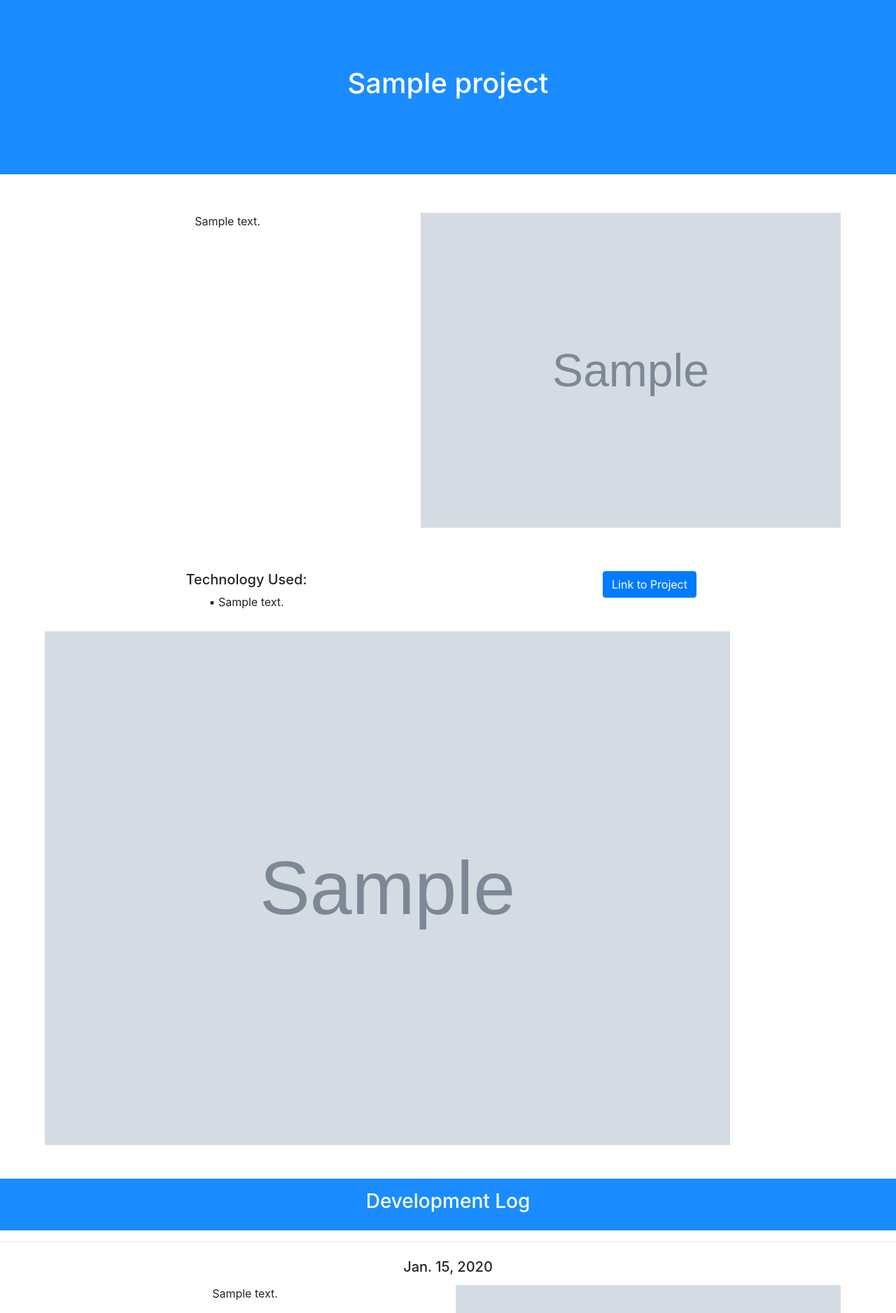
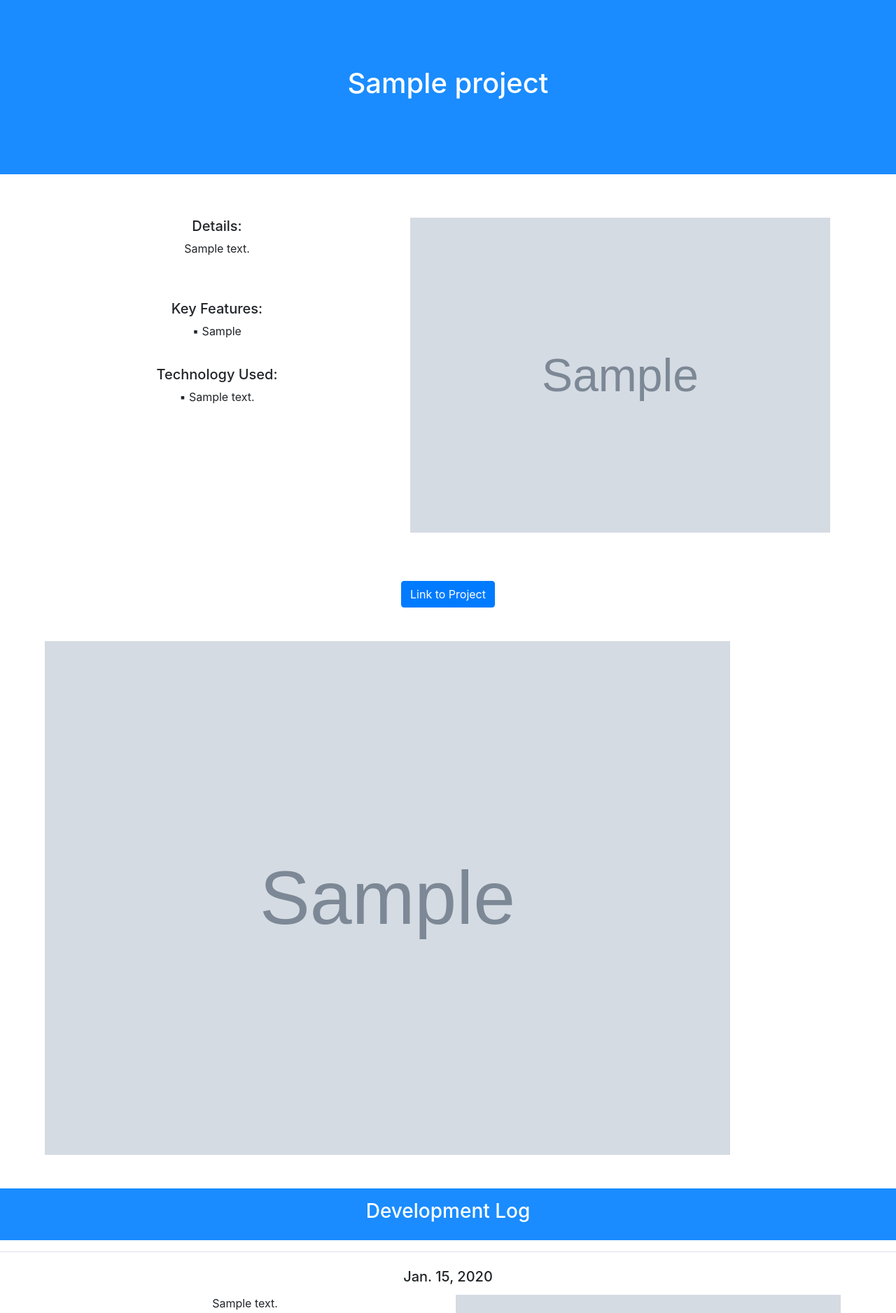
Before and after one commit to JackyW1118/cs-project-portfolio, a Django app: a page that uses myprojects/templates/myprojects/project_detail.html in a window 1280 px wide. Shown: the part 57-1933 px from the top of the page at 70% size. Run offline with Django 3.2, Linux system fonts and the light colour scheme; tables that the repository leaves empty hold one stand-in row (values such as "Sample post"); grey boxes marked "Sample" are stand-in pictures; some libraries are stand-ins or nearby versions.

Commit message:
add feature list

```diff
--- a/myprojects/models.py
+++ b/myprojects/models.py
@@ -3,17 +3,19 @@ from django.db import models
 from django.utils import timezone
 from django.core.exceptions import ValidationError
 
-# each model is a project
+# each instance is a project displayed in a new page
 class Project(models.Model):
     title = models.CharField(max_length=100)
     date_posted = models.DateTimeField(default=timezone.now, null=True)
     short_description = models.TextField(blank=True)
     description = models.TextField(verbose_name="Description")
+    key_features = models.TextField(verbose_name="Key Features (split by line)", null=True)
     project_link = models.URLField(blank=True, null=True)
     front_image = models.ImageField(upload_to='proj_frontimages',verbose_name="Thumbnail")
     large_image = models.ImageField(upload_to='proj_frontimages', blank=True)
     technical_details = models.TextField(verbose_name="Technical Details (split by line)", null=True)
     slug = models.SlugField(unique=True, blank=True)
+
     def __str__(self):
         return self.title
 
@@ -25,6 +27,10 @@ class Project(models.Model):
     def tech_as_list(self):
         return f"{self.technical_details}".split('\n')
 
+    def features_as_list(self):
+        return f"{self.key_features}".split('\n')
+
+# each instance is a daily update stored under devlopment log
 class ProjectUpdate(models.Model):
     date_posted = models.DateTimeField(default=timezone.now)
     details = models.TextField()
--- a/myprojects/templates/myprojects/project_detail.html
+++ b/myprojects/templates/myprojects/project_detail.html
@@ -9,15 +9,27 @@
 </div>
 <div class="width-control">
     <div class = "content-sec">
-        <div class="row my-5">
+        <div class = "row my-5">
             <div class="col-sm">
+                <div class = "row">
+                    <div class="col-sm">
+                        <h5>Details: </h5>
                         {{object.description}}
                     </div>
+                </div>
+                {% if object.key_features %}
+                <div class = "row mt-5">
                     <div class="col-sm">
-                <img  class="img-main" src="{{ object.front_image.url }}" alt="img">
+                        <h5>Key Features: </h5>
+                        <ul class="list-unstyled">
+                            {% for item in object.features_as_list %}
+                                <li>&#9642; {{item}}</li>
+                            {% endfor %}
+                        </ul>
                     </div>
                 </div>
-          <div class="row">
+                {% endif %}
+                <div class = "row mt-2">
                     <div class="col-sm">
                         <h5>Technology Used: </h5>
                         <ul class="list-unstyled">
@@ -26,12 +38,23 @@
                             {% endfor %}
                         </ul>
                     </div>
+                </div>
+            </div>
+            <div class="col-sm">
+                <div class = "row">
+                    <div class="col-sm">
+                        <img  class="img-main" src="{{ object.front_image.url }}" alt="img">
+                    </div>
+                </div>
+            </div>
+        </div>
         {% if object.project_link %}
+        <div class="row">
             <div class="h5 col-sm mb-5">
                 <a href="{{object.project_link}}" class="btn btn-primary">Link to Project</a>
             </div>
+        </div>
         {% endif %}
-        </div>
         {% if object.large_image %}
             <img  class="mb-5 img-large" src="{{ object.large_image.url }}" alt="img">
         {% endif %}
```
Lines whose indentation alone changed are shown as unchanged.
